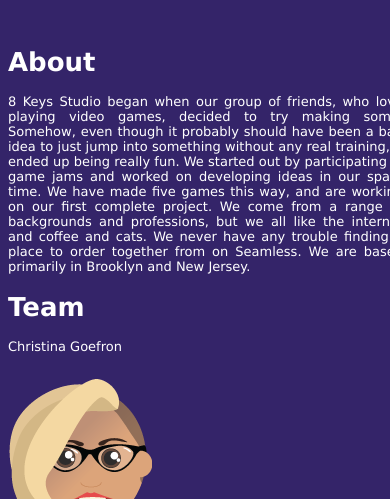
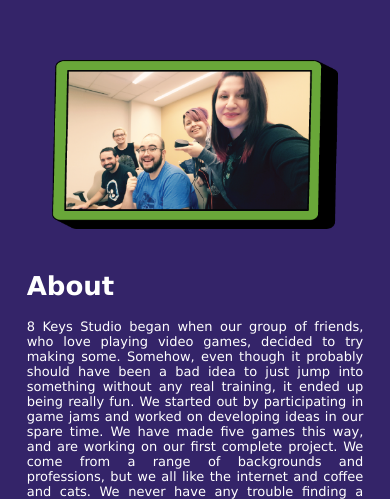
Before and after one commit to 8keys-studio/website, a plain HTML site: page j-index.html in a window 390 px wide. Shown: the part 345-844 px from the top of the page. Drawn offline with Linux system fonts and the light colour scheme.

Commit message:
first try at desktop-down responsive design for about section, team photo and logo

```diff
--- a/j-general.css
+++ b/j-general.css
@@ -42,6 +42,33 @@ div.section {
 	margin:auto;
 	text-align: justify;
 	z-index: 7;
+}
+
+
+#teamphoto {
+	float: right;
+	margin: 25px;
+}
+
+@media only screen and (max-width: 850px) {
+	#teamphoto {
+		float: none;
+	}
+
+	div.section {
+		width: 90%;
+	}
+}
+
+@media only screen and (max-width: 455px) {
+	#teamphoto {
+		float: none;
+		width: 85%;
+	}
+
+	.title {
+		width: 90%;
+	}
 }
 
 /*.ChristinaSpeech {
--- a/j-index.html
+++ b/j-index.html
@@ -18,7 +18,7 @@
 
 
 <div id="About" class="section">
-<img src="images/Team-Photo-01.png" width="" height="" alt="Team Photo" style="float:right; margin: 25px;"/>
+<img src="images/Team-Photo-01.png" width="" height="" alt="Team Photo" id="teamphoto" />
 <h1>About</h1>
 8 Keys Studio began when our group of friends, who love playing video games, decided to try making some. Somehow, even though it probably should have been a bad idea to just jump into something without any real training, it ended up being really fun. We started out by participating in game jams and worked on developing ideas in our spare time.  We have made five games this way, and are working on our first complete project.
 
```
